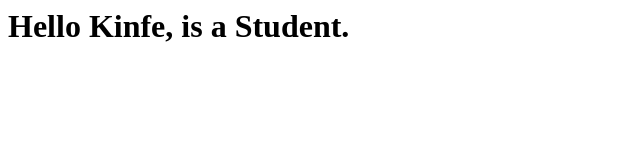
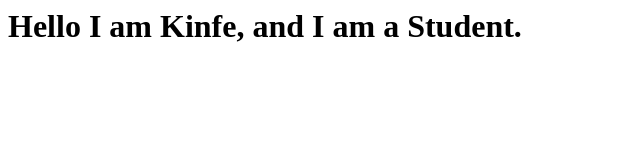
Before and after one commit to kinfe121/test, a plain HTML site: page index.html in a window 1280 px wide. Shown: the whole page, without its empty margins (0-640 px from the left). Drawn offline with Linux system fonts and the light colour scheme.

Commit message:
Updated version web file.

```diff
--- a/index.html
+++ b/index.html
@@ -6,7 +6,7 @@
 
 </head>
 <body>
-    <h1> Hello Kinfe, is a Student.</h1>
+    <h1> Hello I am Kinfe, and I am a Student.</h1>
 
 </body>
 
```
